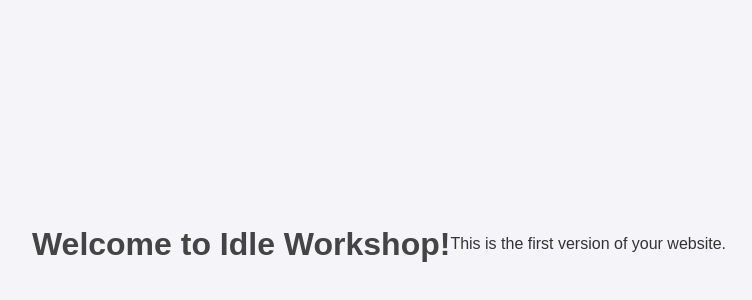
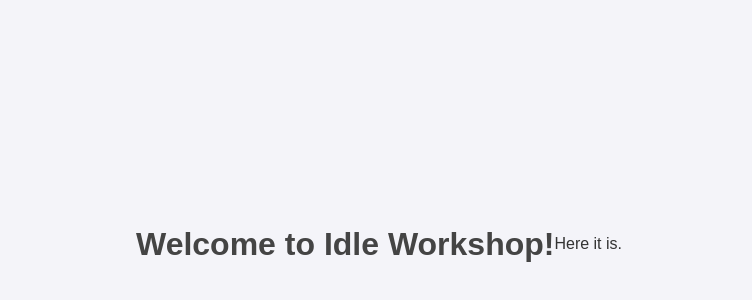
Before and after one commit to anton-mcintosh/idleworkshop, a plain HTML site: page index.html in a window 1280 px wide. Shown: the part 156-456 px from the top of the page, without its empty margins (261-1013 px from the left). Drawn offline with Linux system fonts and the light colour scheme.

Commit message:
tryin a thing

```diff
--- a/index.html
+++ b/index.html
@@ -23,6 +23,6 @@
 </head>
 <body>
     <h1>Welcome to Idle Workshop!</h1>
-    <p>This is the first version of your website.</p>
+    <p>Here it is.</p>
 </body>
 </html>
```
